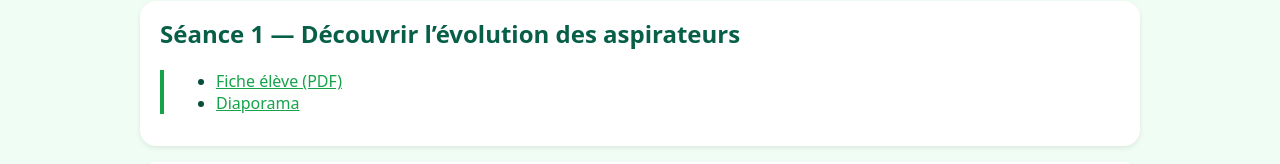
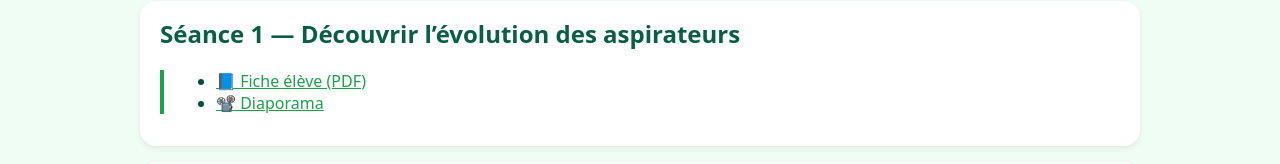
Before and after one commit to chaabane72/chaabane72.github.io, a plain HTML site: page 5e_seq1.html in a window 1280 px wide. Shown: the part 330-494 px from the top of the page. Drawn offline with Linux system fonts and the light colour scheme.

Commit message:
Update 5e_seq1.html

```diff
--- a/5e_seq1.html
+++ b/5e_seq1.html
@@ -41,10 +41,21 @@
     <section>
       <h2>Séance 1 — Découvrir l’évolution des aspirateurs</h2>
       <article>
-        <ul>
-          <li><a href="pdf/5e_seq1_seance1.pdf" target="_blank">Fiche élève (PDF)</a></li>
-          <li><a href="pdf/5e_seq1_diapo.pdf" target="_blank">Diaporama</a></li>
-        </ul>
+       <ul>
+  <li>
+    <a href="https://nuage01.apps.education.fr/index.php/s/SW5baiZ2eJTqWfQ?dir=/&editing=false&openfile=true"
+       target="_blank" rel="noopener noreferrer">
+      📘 Fiche élève (PDF)
+    </a>
+  </li>
+  <li>
+    <a href="https://nuage01.apps.education.fr/index.php/s/SW5baiZ2eJTqWfQ?dir=/&editing=false&openfile=true"
+       target="_blank" rel="noopener noreferrer">
+      📽️ Diaporama
+    </a>
+  </li>
+</ul>
+
       </article>
     </section>
 
```
